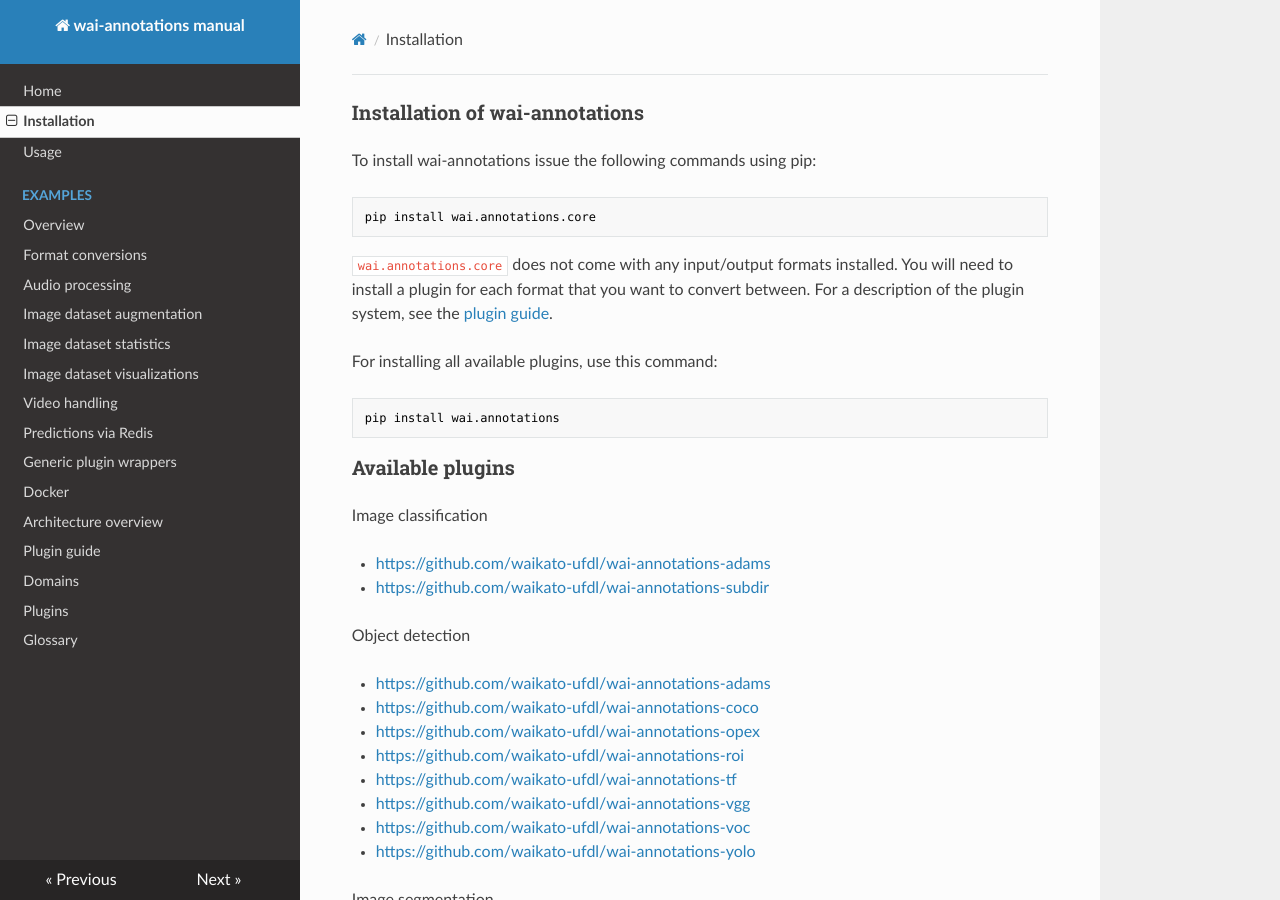
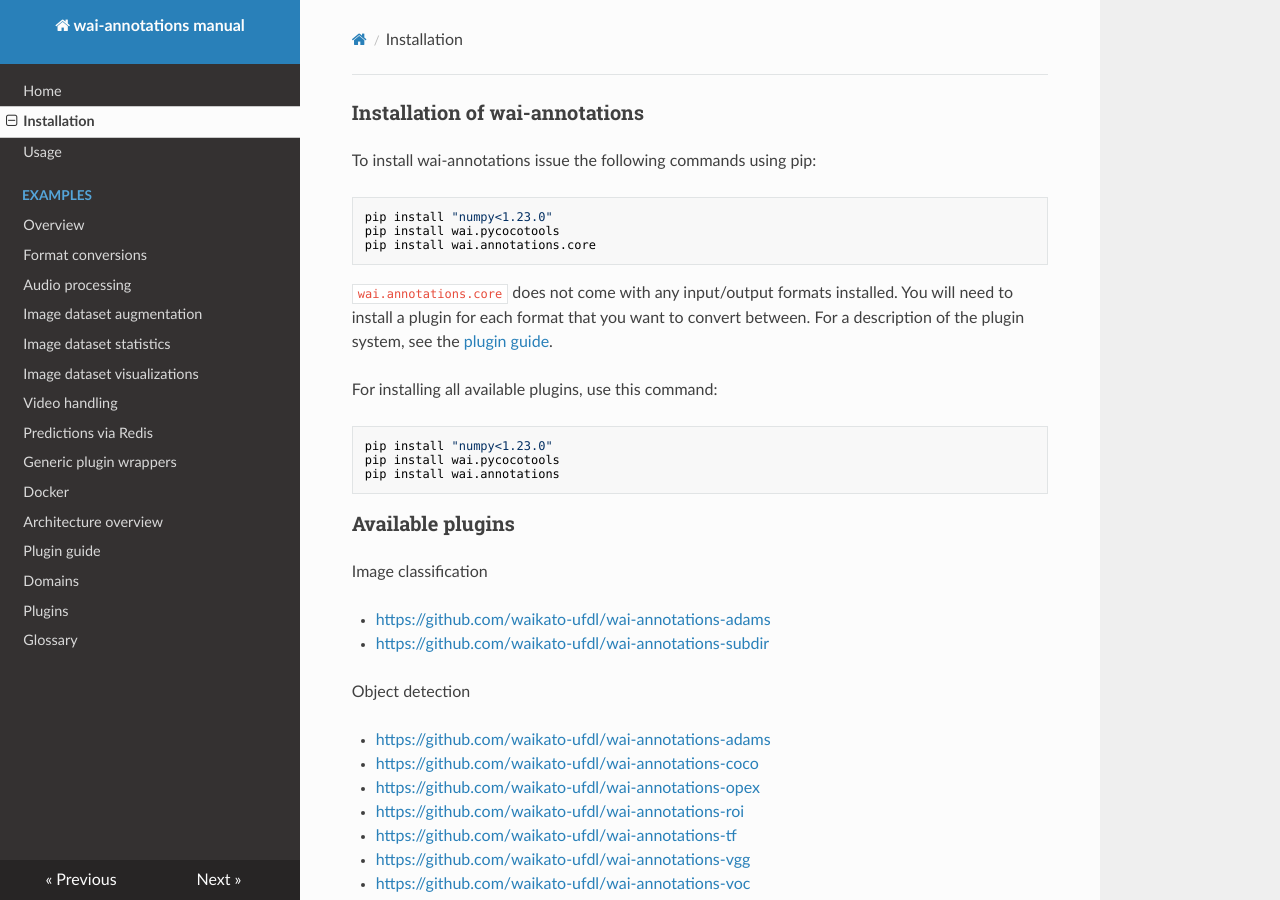
Before and after one commit to waikato-ufdl/wai-annotations-manual, an MkDocs documentation site: the page built from docs/install.md, in a window 1280 px wide and 900 px high. Built offline with MkDocs 1.6.1, drawn with Linux system fonts in a browser that asks for light colours; nearby versions of some CDN libraries.

Commit message:
updated pip commands

````diff
--- a/docs/install.md
+++ b/docs/install.md
@@ -2,7 +2,9 @@
 
 To install wai-annotations issue the following commands using pip:
 
-```commandline
+```bash
+pip install "numpy<1.23.0"
+pip install wai.pycocotools
 pip install wai.annotations.core
 ```
 
@@ -11,7 +13,9 @@
 
 For installing all available plugins, use this command:
 
-```commandline
+```bash
+pip install "numpy<1.23.0"
+pip install wai.pycocotools
 pip install wai.annotations
 ```
 
````
